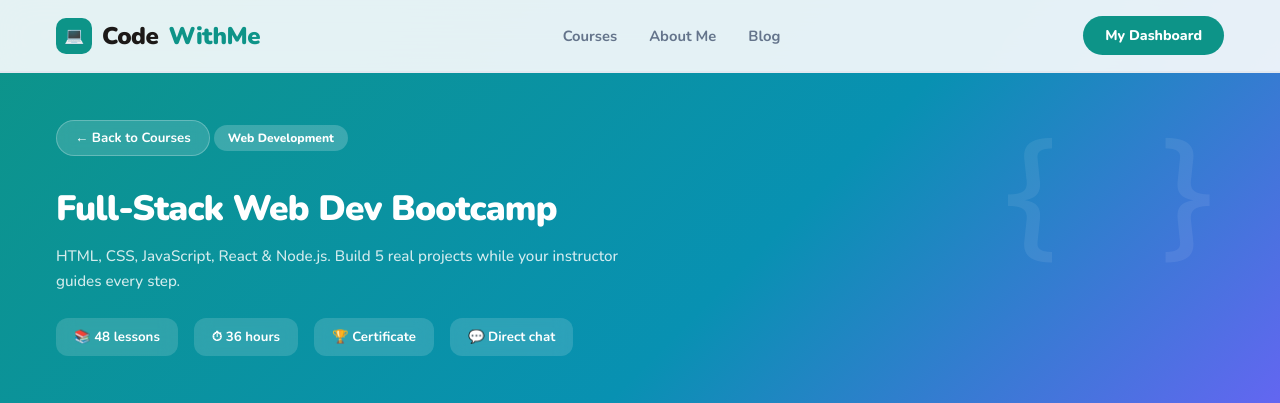
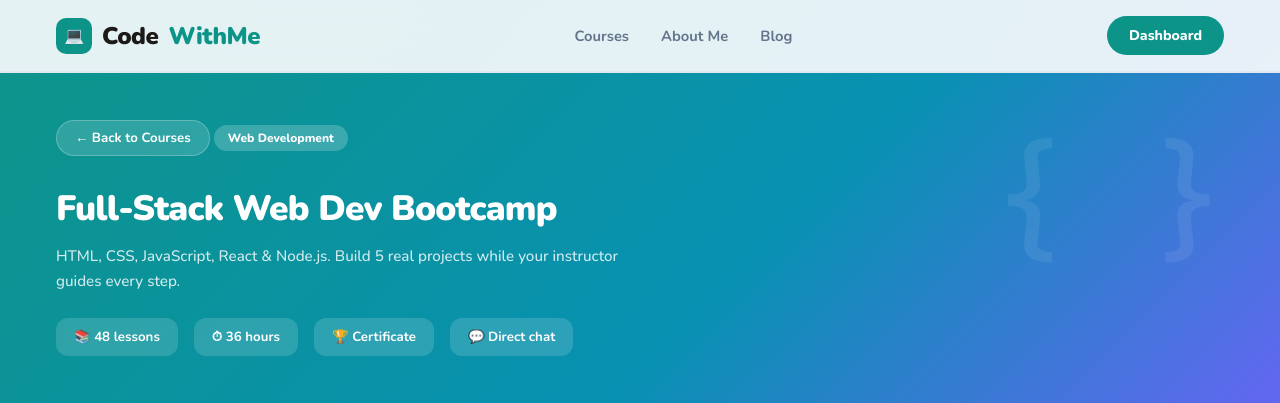
Before and after one commit to Hackxyl/Code, a Django app: template main/templates/pages/curriculum.html in a window 1280 px wide. Shown: the top 403 px of the page. Run offline with Django 5.2, Linux system fonts and the light colour scheme; the template is opened without the code that fills it, so the values that code supplies are empty.

Commit message:
commit all changes made in all files

```diff
--- a/main/templates/pages/curriculum.html
+++ b/main/templates/pages/curriculum.html
@@ -6,7 +6,7 @@
 <meta name="viewport" content="width=device-width, initial-scale=1.0">
 <title>Curriculum — CodeWithMe</title>
 <link href="https://fonts.googleapis.com/css2?family=Nunito:wght@400;500;600;700;800;900&family=Fira+Code:wght@400;500&display=swap" rel="stylesheet">
-<link rel="stylesheet" href="../main/static/css/style.css">
+<link rel="stylesheet" href="{% static 'main/css/style.css' %}">
 </head>
 <body>
 
@@ -17,7 +17,7 @@
     <li><a href="#">About Me</a></li>
     <li><a href="#">Blog</a></li>
   </ul>
-  <button class="nav-cta" onclick="window.location.href='dashboard.html'">My Dashboard</button>
+  <button class="nav-cta" onclick="window.location.href='dashboard.html'">Dashboard</button>
 </nav>
 
 <div class="cur-hero">
--- a/main/templates/pages/dashboard.html
+++ b/main/templates/pages/dashboard.html
@@ -4,7 +4,7 @@
 <head>
 <meta charset="UTF-8">
 <meta name="viewport" content="width=device-width, initial-scale=1.0">
-<title>My Dashboard — CodeWithMe</title>
+<title>Dashboard — CodeWithMe</title>
 <link href="https://fonts.googleapis.com/css2?family=Nunito:wght@400;500;600;700;800;900&family=Fira+Code:wght@400;500&display=swap" rel="stylesheet">
 <link rel="stylesheet" href="{% static 'main/css/style.css' %}">
 </head>
```
